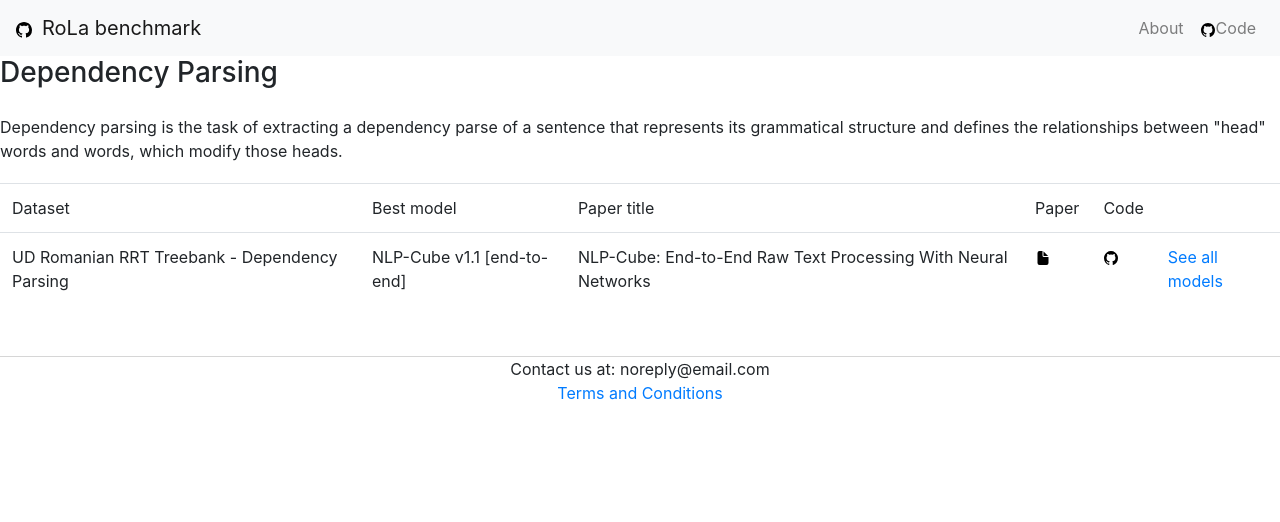
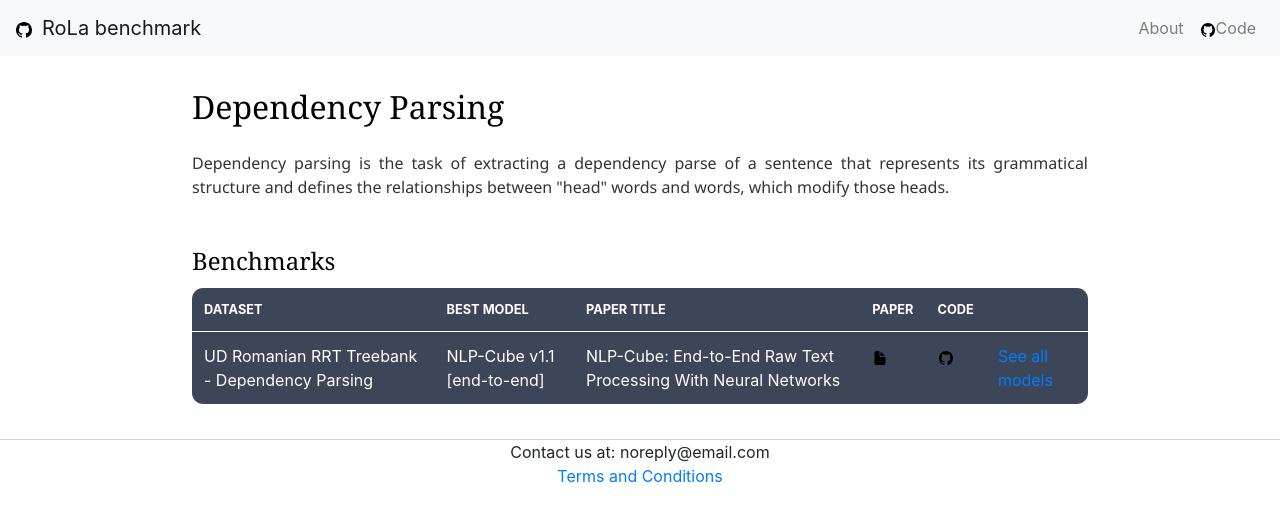
Before and after one commit to LiroBenchmark/LiroBenchmark.github.io, a React (Create React App) app: page /ro_benchmark_leaderboard/task/dependency-parsing in a window 1280 px wide. Shown: the top 522 px of the page. Built offline with nearby package versions, Linux system fonts and the light colour scheme.

Commit message:
Changed appearance of TaskDetails
Signed-off-by: George-Andrei Dima <dima331453@gmail.com>

```diff
--- a/src/App.js
+++ b/src/App.js
@@ -9,7 +9,7 @@
   return (
     <div>
       <Header />
-      <div className="container main-content">
+      <div className="main-content">
         <Dashboard location={location} />
       </div>
       <Footer />
--- a/src/Components/Homepage.scss
+++ b/src/Components/Homepage.scss
@@ -6,6 +6,7 @@
 .ReactCollapse--collapse{
     transition: all .2s ease-in-out;
 }
+
 .clear{
     clear: both;
     width: 100%;
@@ -25,10 +26,9 @@
 }
 
 .main-content{
-    @extend .container-fluid;
-    max-width: none;
-    display: flex;
-    margin: 0;
+    //@extend .container-fluid;
+    //max-width: none;
+    margin: 0 15% 0 15%;
     padding: 0;
 }
 
@@ -36,12 +36,12 @@
 $task-wrapper-padding: calc(100% - $task-wrapper-max-width);
 .tile-wrapper{
 
-    width: 100%;
+    //width: 100%;
 
     .collapse-trigger{
 
-        width: 100%;
-        padding: 7em 0 0 2em;
+        //width: 100%;
+        padding: 7em 0 0 1em;
         //margin-bottom: 2px;
         //border-radius: 4px;
         //border: 1px solid rgba(gray, 0.3);
@@ -50,12 +50,12 @@
         h4{
             font-size: 5em;
             color: #fff;
-            margin: 0 15% 0 15%;
+            margin: 0;
         }
     }
 
     .task-wrapper{
-        margin: 0 15% 0 15%;
+
         @extend .flex-row;
         padding: 0 $task-wrapper-padding 0 $task-wrapper-padding;
         max-width: $task-wrapper-max-width;
--- a/src/Components/TaskDetails.js
+++ b/src/Components/TaskDetails.js
@@ -3,6 +3,7 @@
 import { CodeIcon } from '../assets/icons';
 import { PaperIcon } from '../assets/icons';
 import UrlBuilder from './UrlBuilder';
+import './TaskDetails.scss';
 
 class TaskDetails extends React.Component {
   constructor(props) {
@@ -68,6 +69,7 @@
       <div className="task-details">
         <h3>{this.task.task_name}</h3>
         <p className="task-description">{this.task.task_description}</p>
+        <h4> Benchmarks</h4>
         {this.renderTaskDatasets(datasets)}
       </div>
     );
--- /dev/null
+++ b/src/Components/TaskDetails.scss
@@ -0,0 +1,52 @@
+.task-details{
+
+
+    h3{
+        font-size: 2em;
+        margin: 1em 0 0.5em 0;
+        font-family: "Georgia";
+        color: #000;
+    }
+
+    h4{
+        font-size: 1.5em;
+        margin: 2em 0 0.5em 0;
+        font-family: "Georgia";
+        color: #000;
+    }
+
+    .task-description{
+        font-size: 1em;
+        font-family: "Segoe UI";
+        text-align: justify;
+        //text-justify: inter-word;
+        color: #333;
+    }
+
+    table {
+        border-radius: 0.7em;
+        background-color: rgba(40,50,70,0.9);
+
+        thead{
+            text-transform: uppercase;
+            font-size: 0.8em;
+            font-weight: 700;
+            color: #fff;
+
+            tr td {
+                    border: 0;
+            }
+        }
+
+
+
+        tbody{
+            font-weight: 370;
+            color: #fff;
+            tr td{
+                    //border: 0;
+                    border-top: 1px solid #fff;
+            }
+        }
+    }
+}
```
